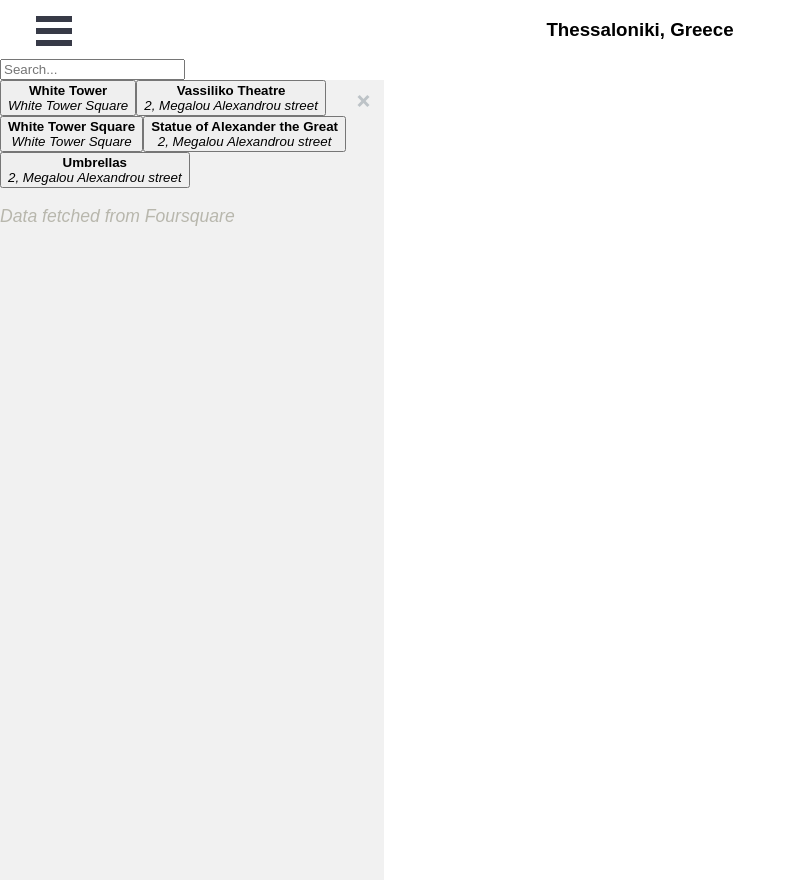
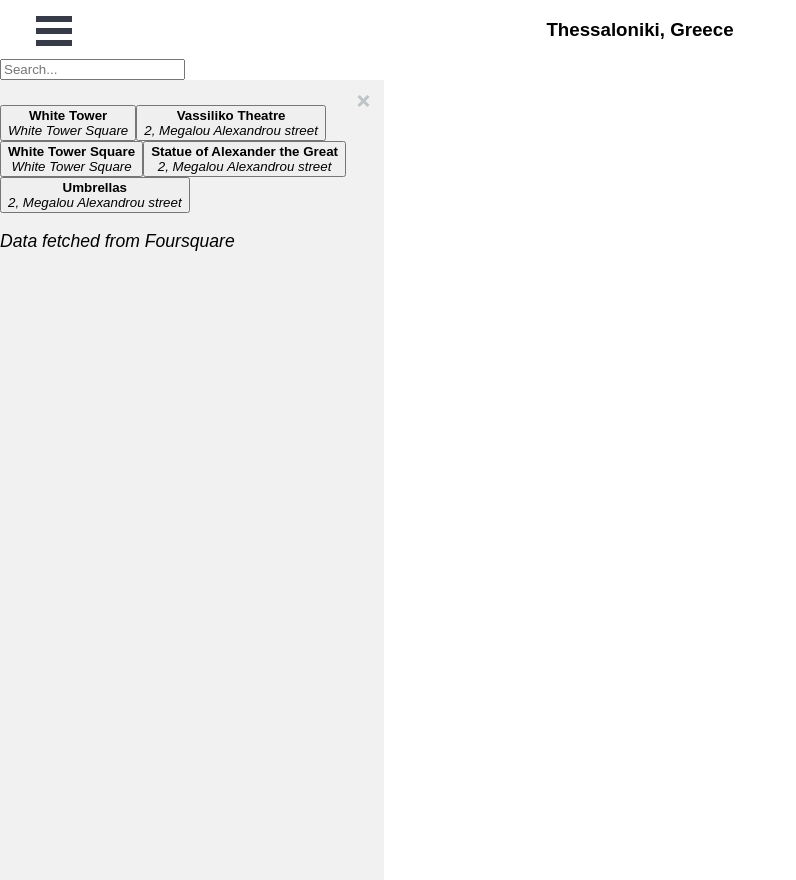
Before and after one commit to dimikara/React-Neighborhood-Map-3, a React (Create React App) app: page / in a window 1280 px wide. Shown: the whole page, without its empty margins (0-796 px from the left). Built offline with nearby package versions, Linux system fonts and the light colour scheme; no server answers.

Commit message:
style: Button & list styling

```diff
--- a/src/App.css
+++ b/src/App.css
@@ -37,6 +37,10 @@
   }
 }
 
+#Venues {
+  text-align: left;
+  margin-top: 25px;
+}
 
 #Venues-List {
   display: block;
@@ -45,10 +49,21 @@
   margin-top: 25px;
   width: 100%;
   text-align: left;
-/*  overflow: auto;*/
+  list-style: none;
+}
+#Venues-List button {
+  border: none;
+  padding: 15px 50px;
+  display: inline-block;
 }
 
 
 @media (max-width: 550px) {
   #Venues-List { width: 80%; }
+  #Venues-List button {
+    padding: 5px 0px;
+    margin-left: 0;
+    font-size: 1.05em;
+    text-align: left;
+  }
 }
--- a/src/MenuComponent.css
+++ b/src/MenuComponent.css
@@ -37,7 +37,6 @@
 
 /* Wrapper for item list */
 .bm-item-list {
-  color: #b8b7ad;
   margin: auto;
   text-align: left;
 }
```
